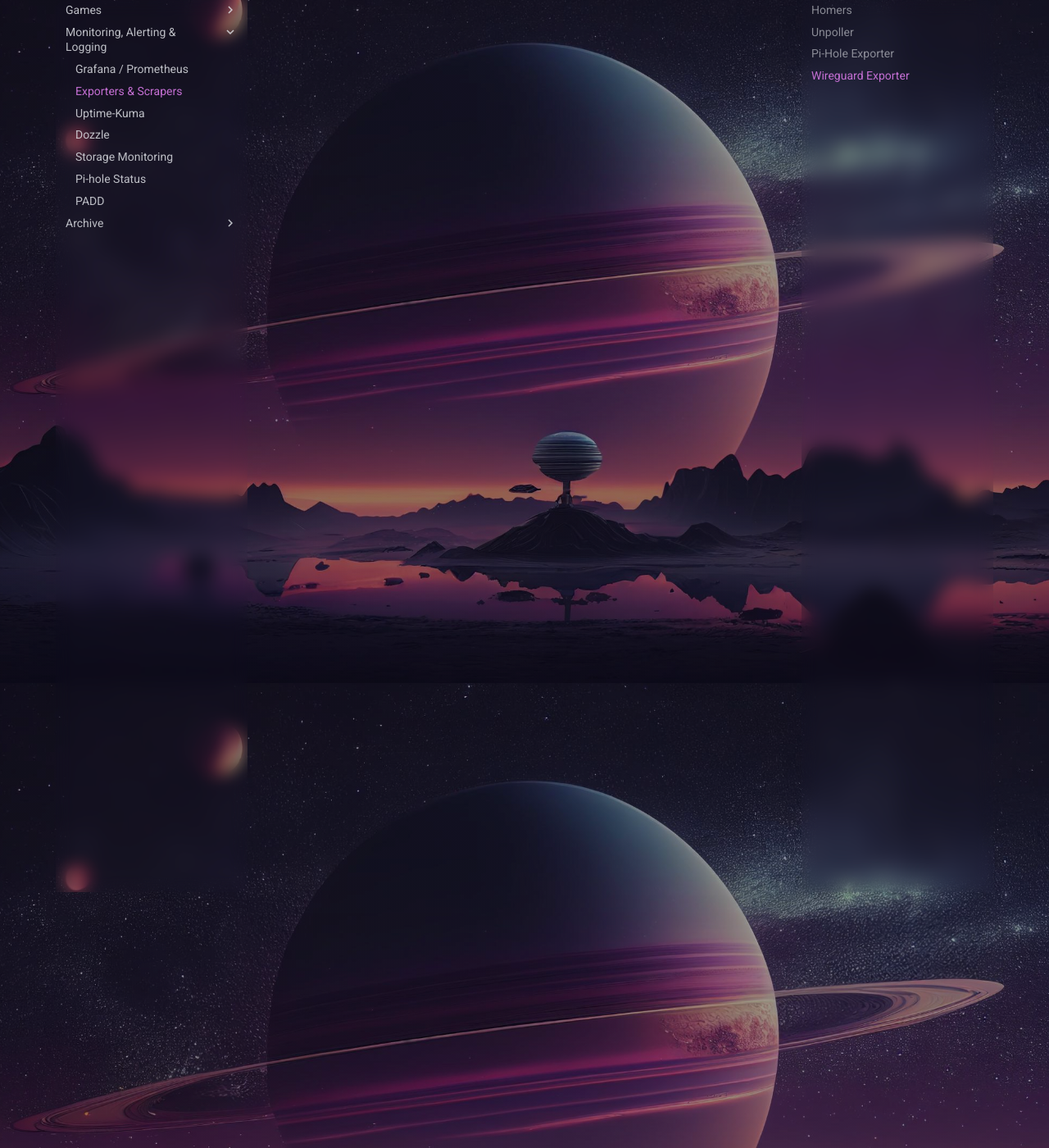
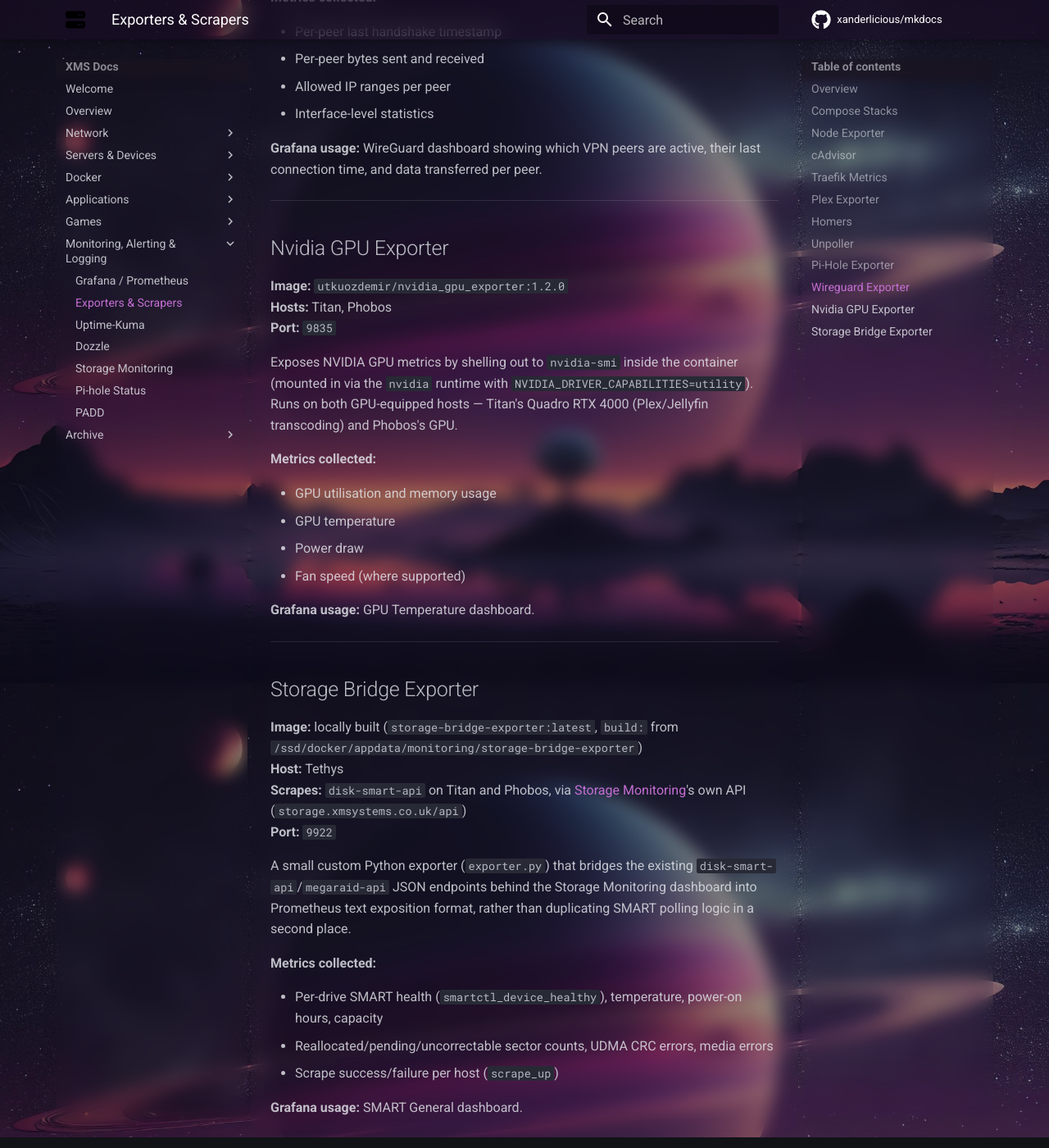
Before and after one commit to Xanderlicious/mkdocs, an MkDocs documentation site: the page built from docs/exporters.md, in a window 1280 px wide and 1400 px high, scrolled down 9067 px. Shown: the whole window at 82% size. Built offline with MkDocs 1.6.1 and Material for MkDocs 9.7.7, drawn with Linux system fonts in a browser that asks for light colours; comment, search, counter and statistics services are not loaded; some of the changed text lies outside the part shown.

Commit message:
Cross-reference docs against running services; archive/create/dedupe
Audited every docs page against what's actually running on titan,
phobos, tethys, and NCC-1702:

- Archive PH-Intercept (container and compose stack both gone)
- Add Jellyfin (running on Titan, previously undocumented)
- Wire the existing IPAM page into the nav (was accurate but orphaned
  - never linked from mkdocs.yml, so it was invisible to search/nav)
- Document the Nvidia GPU Exporter (Titan, Phobos) and Storage Bridge
  Exporter (Tethys) in exporters.md, with real compose config and
  their actual Grafana dashboards
- Remove the stale root poker.md, a pre-rename duplicate of
  games/poker.md that was still live at /poker/ despite never being
  in the nav

Co-Authored-By: Claude Sonnet 5 <noreply@anthropic.com>

````diff
--- a/docs/exporters.md
+++ b/docs/exporters.md
@@ -13,8 +13,10 @@ Prometheus runs on **Tethys** and scrapes targets across Titan, Phobos, Tethys i
 |Traefik Metrics|✅||||8088|
 |Plex Exporter|✅||||9000|
 |Homers|✅||||8083|
+|Nvidia GPU Exporter|✅|✅|||9835|
 |Unpoller|||✅||9130|
 |Pi-Hole Exporter|||✅||9617|
+|Storage Bridge Exporter|||✅||9922|
 |Wireguard Exporter||||✅|9586|
 |Dozzle|✅|✅|✅|✅|8080 / 7007|
 
@@ -26,7 +28,7 @@ The monitoring exporters are deployed via Docker Compose on each host. The full
 
 === "Tethys"
 
-    Tethys hosts the core monitoring stack (Prometheus, Grafana) alongside the exporters for its own host metrics and the remote scrapers for UniFi and Pi-Hole.
+    Tethys hosts the core monitoring stack (Prometheus, Grafana) alongside the exporters for its own host metrics, the remote scrapers for UniFi and Pi-Hole, and the Storage Bridge Exporter.
 
     ```yaml
     networks:
@@ -172,11 +174,24 @@ The monitoring exporters are deployed via Docker Compose on each host. The full
         ports:
           - 7007:7007
         restart: unless-stopped
+
+      storage-bridge-exporter:
+        build: /ssd/docker/appdata/monitoring/storage-bridge-exporter
+        image: storage-bridge-exporter:latest
+        pull_policy: build
+        container_name: storage-bridge-exporter
+        networks:
+          monitoring:
+            ipv4_address: "172.18.0.9"
+        user: "1000"
+        restart: unless-stopped
+        ports:
+          - 9922:9922
     ```
 
 === "Titan"
 
-    Titan runs node_exporter, cAdvisor, Plex Exporter, and Homers alongside the primary Dozzle instance.
+    Titan runs node_exporter, cAdvisor, Plex Exporter, Homers, and the Nvidia GPU Exporter alongside the primary Dozzle instance.
 
     ```yaml
     networks:
@@ -269,11 +284,22 @@ The monitoring exporters are deployed via Docker Compose on each host. The full
           - DOZZLE_HOSTNAME=Titan
           - TZ=Europe/London
         restart: unless-stopped
+
+      nvidia-gpu-exporter:
+        image: utkuozdemir/nvidia_gpu_exporter:1.2.0
+        container_name: nvidia-gpu-exporter
+        restart: unless-stopped
+        runtime: nvidia
+        environment:
+          - NVIDIA_VISIBLE_DEVICES=all
+          - NVIDIA_DRIVER_CAPABILITIES=utility
+        ports:
+          - "9835:9835"
     ```
 
 === "Phobos"
 
-    Phobos runs node_exporter and cAdvisor for host and container metrics, plus a Dozzle agent.
+    Phobos runs node_exporter and cAdvisor for host and container metrics, the Nvidia GPU Exporter, plus a Dozzle agent.
 
     ```yaml
     networks:
@@ -330,6 +356,17 @@ The monitoring exporters are deployed via Docker Compose on each host. The full
         ports:
           - 7007:7007
         restart: unless-stopped
+
+      nvidia-gpu-exporter:
+        image: utkuozdemir/nvidia_gpu_exporter:1.2.0
+        container_name: nvidia-gpu-exporter
+        restart: unless-stopped
+        runtime: nvidia
+        environment:
+          - NVIDIA_VISIBLE_DEVICES=all
+          - NVIDIA_DRIVER_CAPABILITIES=utility
+        ports:
+          - "9835:9835"
     ```
 
 === "NCC-1702"
@@ -588,3 +625,41 @@ A Prometheus exporter that reads WireGuard peer statistics directly from the ker
 - Interface-level statistics
 
 **Grafana usage:** WireGuard dashboard showing which VPN peers are active, their last connection time, and data transferred per peer.
+
+---
+
+## Nvidia GPU Exporter
+
+**Image:** `utkuozdemir/nvidia_gpu_exporter:1.2.0`
+**Hosts:** Titan, Phobos
+**Port:** `9835`
+
+Exposes NVIDIA GPU metrics by shelling out to `nvidia-smi` inside the container (mounted in via the `nvidia` runtime with `NVIDIA_DRIVER_CAPABILITIES=utility`). Runs on both GPU-equipped hosts — Titan's Quadro RTX 4000 (Plex/Jellyfin transcoding) and Phobos's GPU.
+
+**Metrics collected:**
+
+- GPU utilisation and memory usage
+- GPU temperature
+- Power draw
+- Fan speed (where supported)
+
+**Grafana usage:** GPU Temperature dashboard.
+
+---
+
+## Storage Bridge Exporter
+
+**Image:** locally built (`storage-bridge-exporter:latest`, `build:` from `/ssd/docker/appdata/monitoring/storage-bridge-exporter`)
+**Host:** Tethys
+**Scrapes:** `disk-smart-api` on Titan and Phobos, via [Storage Monitoring](storage.md)'s own API (`storage.xmsystems.co.uk/api`)
+**Port:** `9922`
+
+A small custom Python exporter (`exporter.py`) that bridges the existing `disk-smart-api`/`megaraid-api` JSON endpoints behind the Storage Monitoring dashboard into Prometheus text exposition format, rather than duplicating SMART polling logic in a second place.
+
+**Metrics collected:**
+
+- Per-drive SMART health (`smartctl_device_healthy`), temperature, power-on hours, capacity
+- Reallocated/pending/uncorrectable sector counts, UDMA CRC errors, media errors
+- Scrape success/failure per host (`scrape_up`)
+
+**Grafana usage:** SMART General dashboard.
--- a/mkdocs.yml
+++ b/mkdocs.yml
@@ -30,6 +30,7 @@ nav:
     - NCC-1704: NCC-1704.md
     - Unbound: unbound.md
     - Plex: plex.md
+    - Jellyfin: jellyfin.md
     - Navidrome: navidrome.md
     - Podgrab: podgrab.md
     - Seerr: seerr.md
@@ -39,6 +40,7 @@ nav:
     - SABnzbd: sabnzbd.md
     - IT-Tools: it-tools.md
     - Homepage: homepage.md
+    - IPAM: ipam.md
     - Home Assistant: ha.md
     - Motioneye: motioneye.md
     - MySQL Database: mysql.md
@@ -71,6 +73,7 @@ nav:
     - Vaultwarden: vaultwarden.md
     - Cuthbert: cuthbert.md
     - CheckMK: checkmk.md
+    - PH-Intercept: ph-intercept.md
 
 theme:
   logo: images/server-solid.svg
````
Also changed, not shown: docs/jellyfin.md (added, +45 -0 lines), docs/ph-intercept.md (+3 -0 lines), docs/poker.md (deleted, +0 -183 lines).
